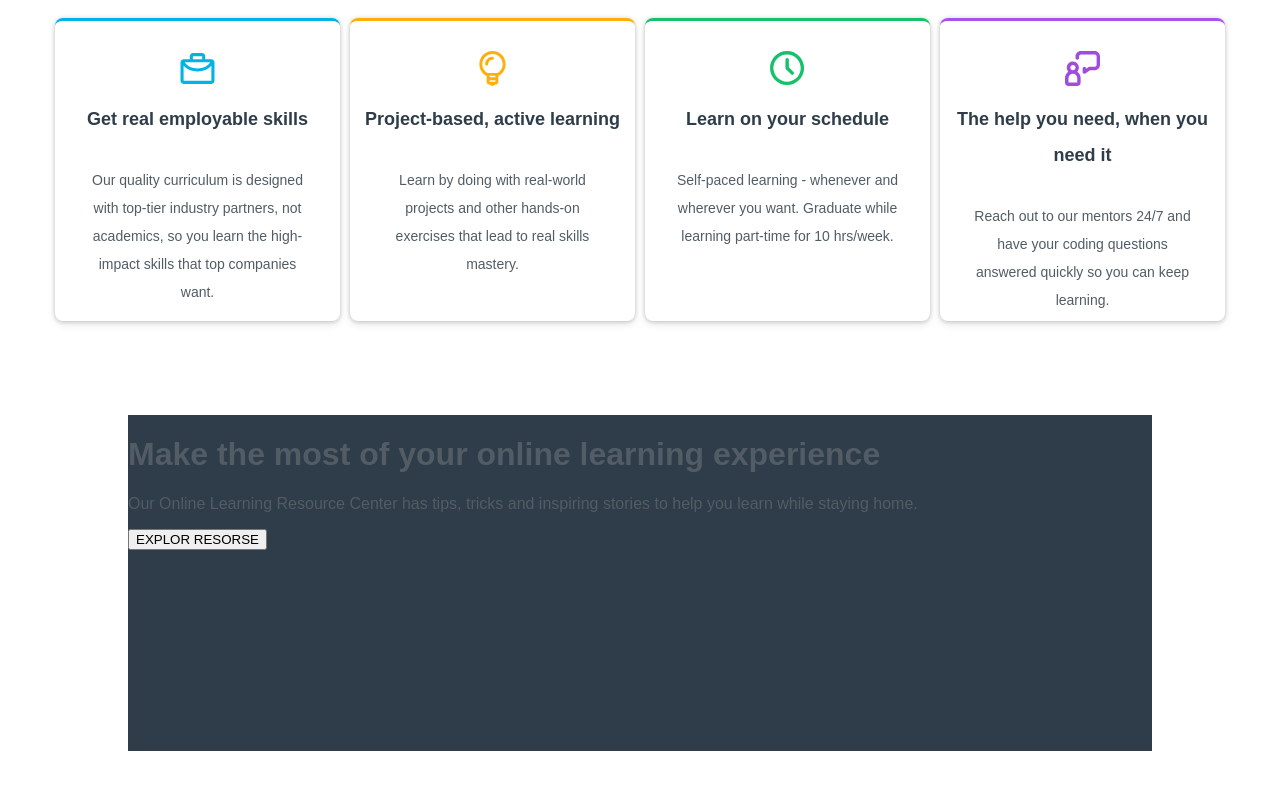
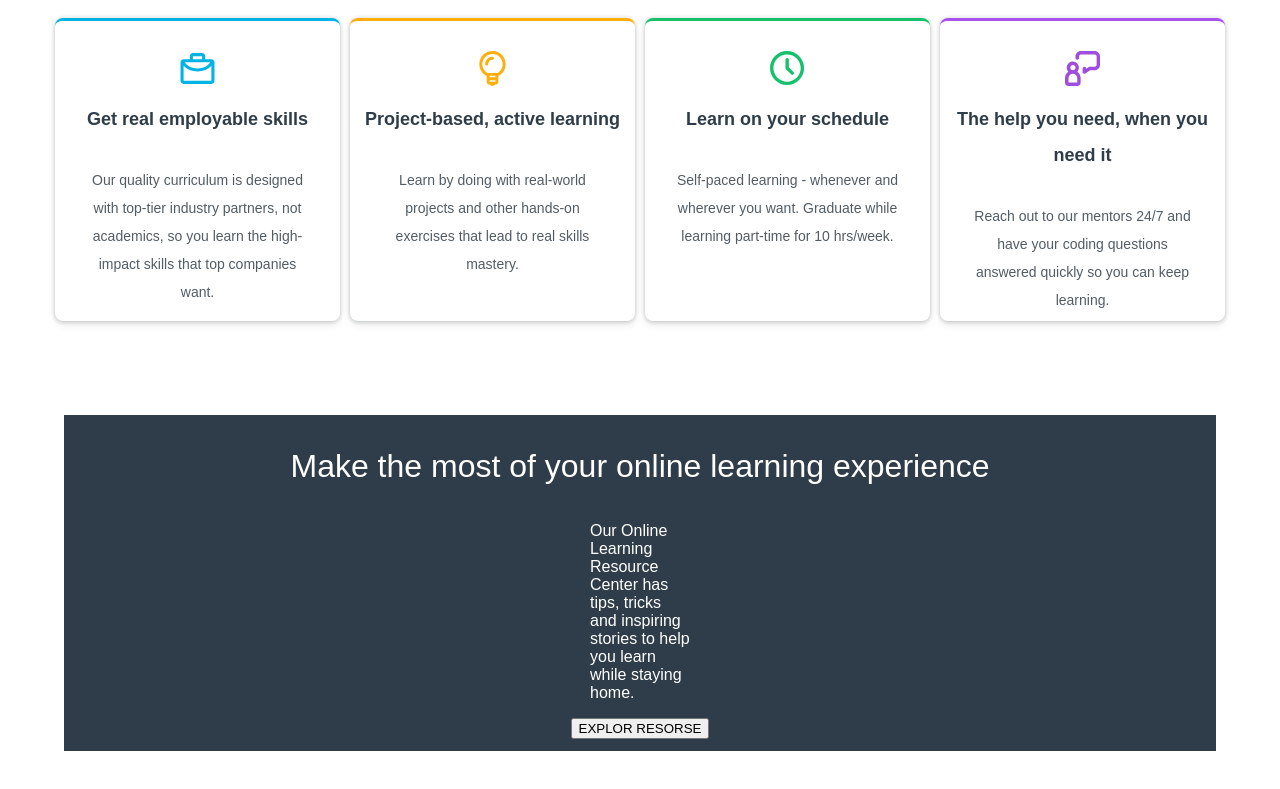
Before and after one commit to hamzahere88/udacity_mokup, a plain HTML site: page index.html in a window 1280 px wide. Shown: the part 1088-1877 px from the top of the page. Drawn offline with Linux system fonts and the light colour scheme.

Commit message:
update:screen3

```diff
--- a/style.css
+++ b/style.css
@@ -293,16 +293,31 @@ table {
 }
 /* section 2 end */
 /* section 2 start */
-.sec3_main
-{
+.sec3_main {
   width: 100%;
   height: 500px;
   display: flex;
   justify-content: center;
   align-items: center;
 }
-.sec3_center{
-  width: 80%;
+.sec3_center {
+  width: 90%;
   height: 336px;
-  background-color: #2E3D49;
+  background-color: #2e3d49;
+  justify-content: center;
+  flex-direction: column;
+  align-items: center;
+  display: flex;
+
 }
+.sec3_center h1 {
+  color: white;
+  font-size: 32px;
+  font-weight: 300;
+}
+.sec3_center  p{
+  color: white;
+  font-size: 16px;
+  font-weight: 400;
+  width: 100px;
+}
```
